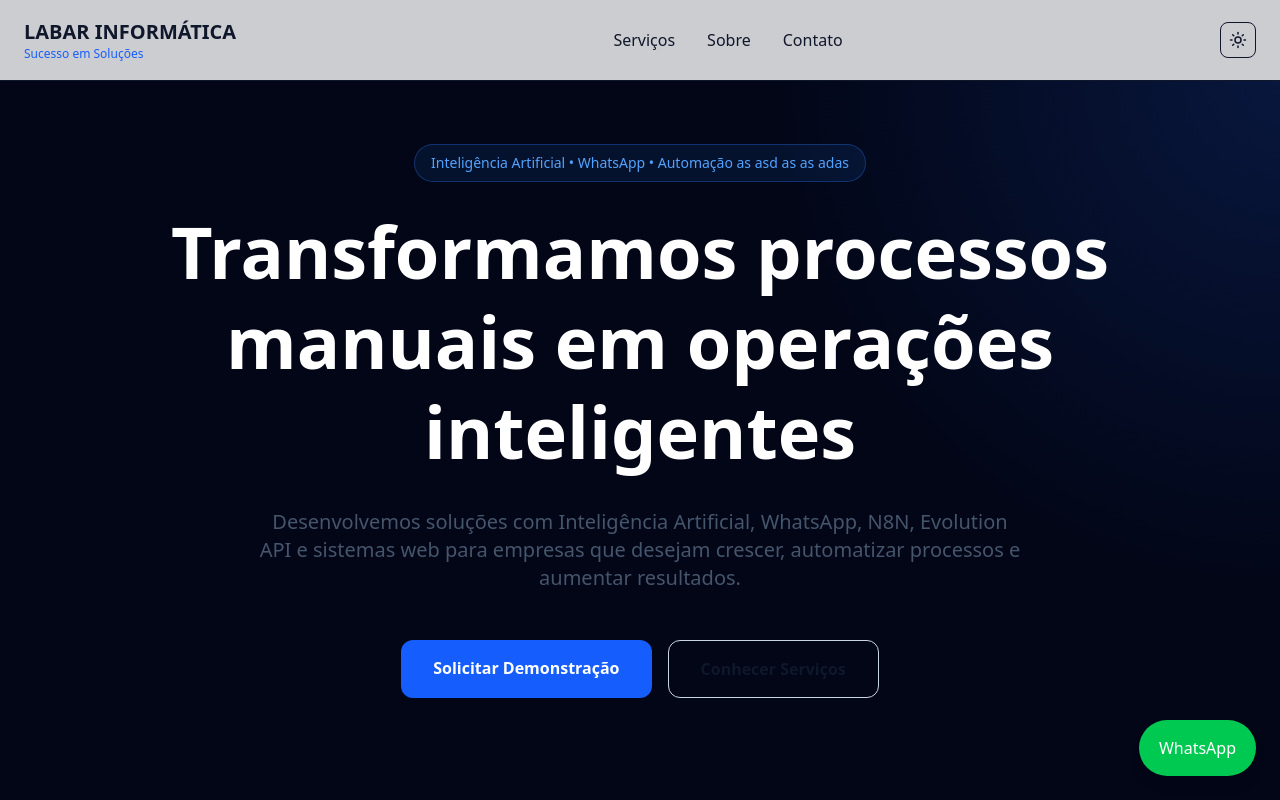
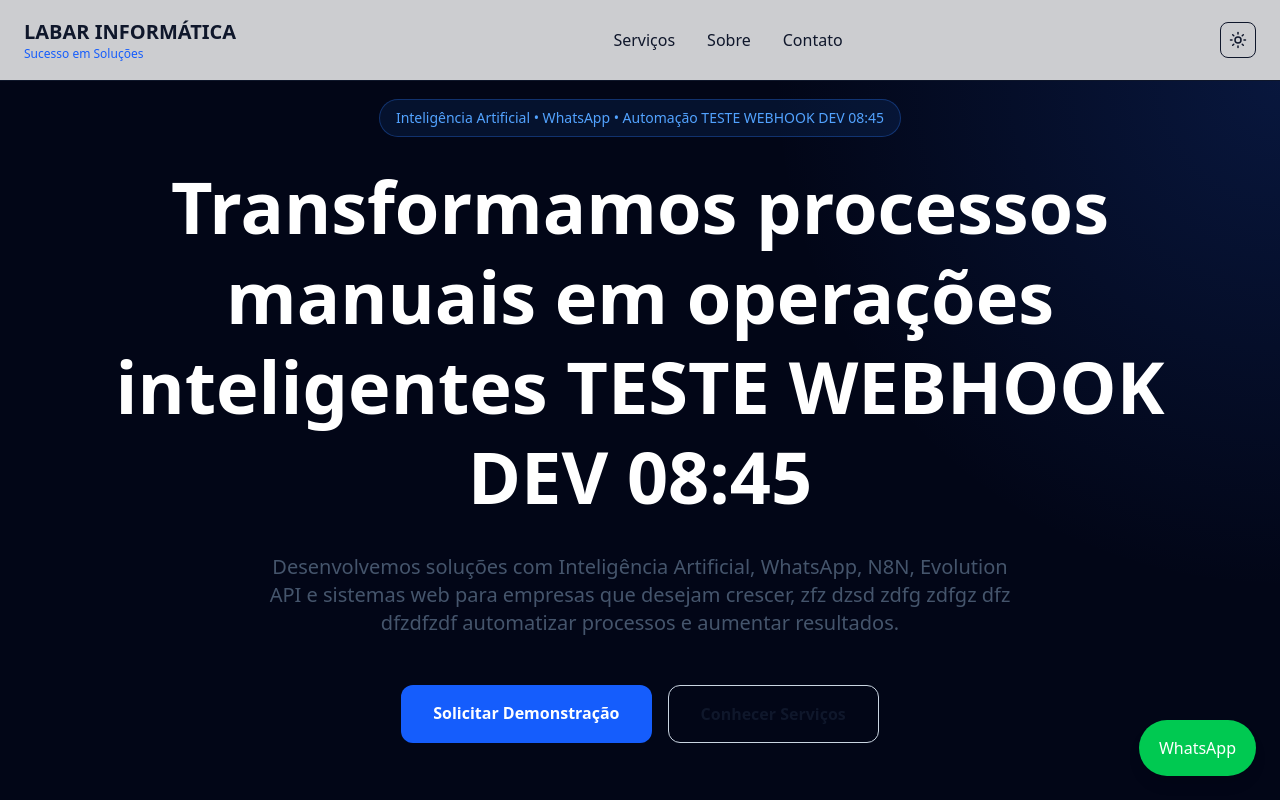
Before and after one commit to jrmalucoin/labar-site, a Next.js app: page / in a window 1280 px wide. Shown: the top 800 px of the page. Built offline with nearby package versions, Linux system fonts and the light colour scheme.

Commit message:
Teste alteração Hero

```diff
--- a/components/Hero.tsx
+++ b/components/Hero.tsx
@@ -21,7 +21,7 @@ export default function Hero() {
             text-blue-400
           "
           >
-            Inteligência Artificial • WhatsApp • Automação as asd as as adas
+            Inteligência Artificial • WhatsApp • Automação  TESTE WEBHOOK DEV 08:45
           </span>
 
           <h1
@@ -33,7 +33,7 @@ export default function Hero() {
              md:text-7xl
           "
           >
-            Transformamos processos manuais em operações inteligentes
+            Transformamos processos manuais em operações inteligentes TESTE WEBHOOK DEV 08:45
           </h1>
 
           <p
@@ -47,7 +47,7 @@ export default function Hero() {
           >
             Desenvolvemos soluções com Inteligência Artificial,
             WhatsApp, N8N, Evolution API e sistemas web
-            para empresas que desejam crescer,
+            para empresas que desejam crescer, zfz dzsd zdfg zdfgz dfz dfzdfzdf
             automatizar processos e aumentar resultados.
           </p>
 
```
